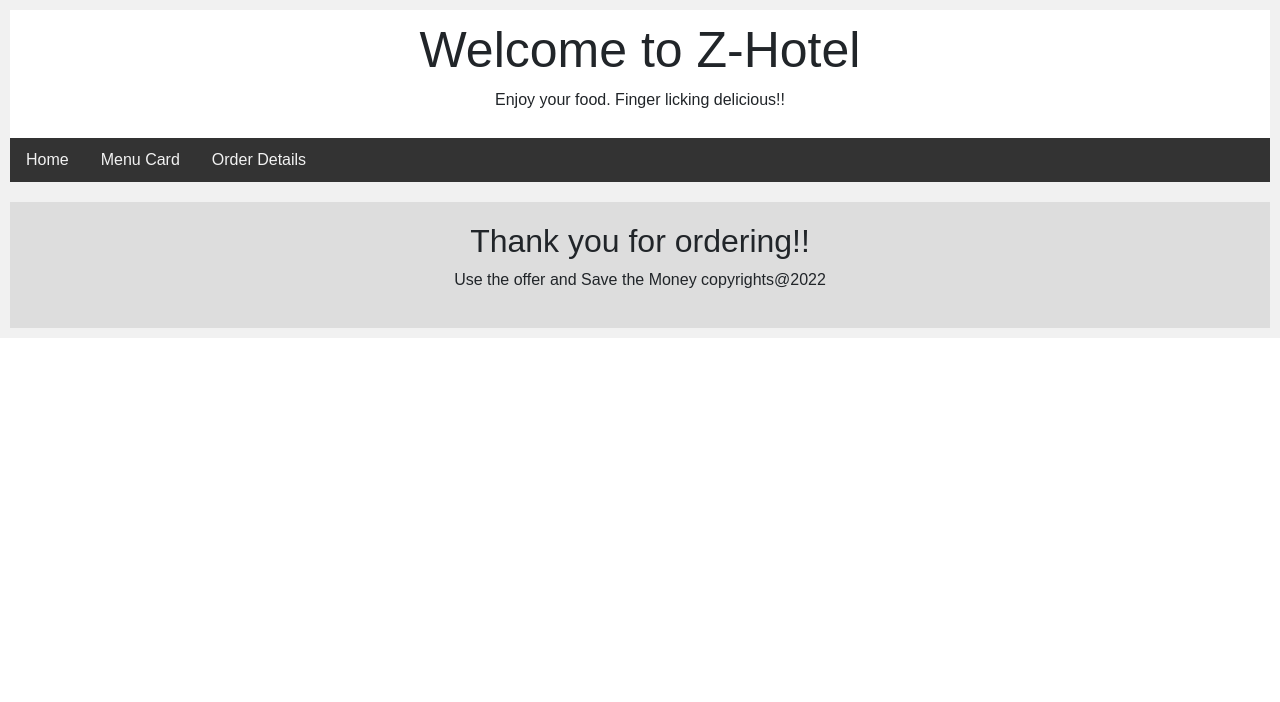
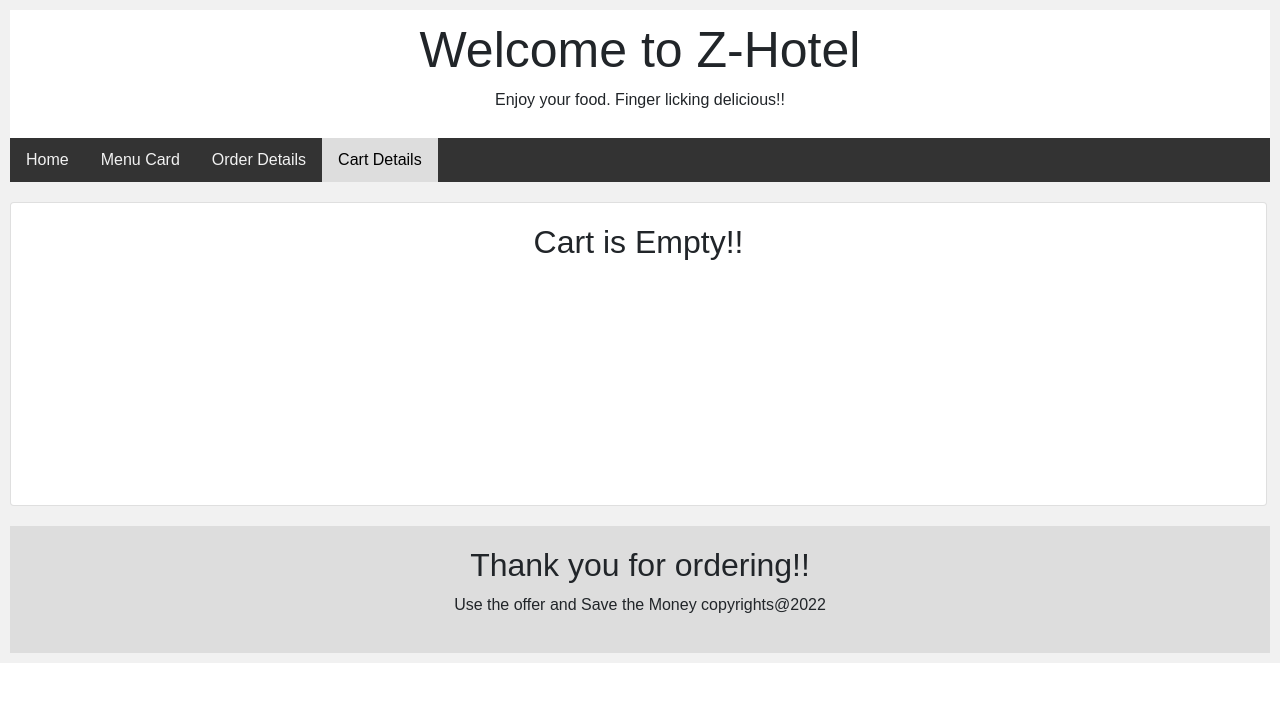
Before and after one commit to Sidhu23695/food-ordering-app, a React (Create React App) app: page /cart in a window 1280 px wide. Shown: the top 702 px of the page. Built offline with nearby package versions, Linux system fonts and the light colour scheme.

Commit message:
modified menu page

```diff
--- a/src/Actions/index.js
+++ b/src/Actions/index.js
@@ -1,13 +1,14 @@
-import { INCREMENT, DECREMENT } from '../Redux/constants';
+import { UPDATE_CART, EMPTY_CART } from '../Redux/constants';
 
-export const increaseCounter = () => {
+export const updateCartDetails = (payload) => {
     return {
-        type: INCREMENT,
+        type: UPDATE_CART,
+        payload,
     };
 };
-
-export const decreaseCounter = () => {
+export const emptyCartDetails = (payload) => {
     return {
-        type: DECREMENT,
+        type: EMPTY_CART,
+        payload,
     };
 };
--- a/src/App.js
+++ b/src/App.js
@@ -22,6 +22,7 @@ function App(props) {
         <Routes>
           <Route path="/food-ordering-app" element={<HomePage {...props} />} />
           <Route path="/menu" element={<MenuDetails {...props} />} />
+          <Route path="/cart" element={<MenuDetails {...props} isCart={true} />} />
           <Route path="/order-details" element={<OrderDetails {...props} />} />
         </Routes>
         <Footer />
--- a/src/Reducers/index.js
+++ b/src/Reducers/index.js
@@ -1,28 +1,61 @@
-import { INCREMENT, DECREMENT } from '../Redux/constants';
+import { UPDATE_CART, EMPTY_CART } from '../Redux/constants';
 
 const INITIAL_STATE = {
-    count: 0,
+    cartDetails: [],
     menuDetails: [
         {
+            id: 1,
             NAME: 'Dosa',
             TYPE: 'Veg',
             CUISINE: 'South Indian',
             AVAILABILITY: ['BREAKFAST','LUNCH'],
-            PRICE: 50
+            PRICE: 50,
+            COUNT: 0
         },
         {
+            id: 2,
             NAME: 'Chappathi',
             TYPE: 'Veg',
             CUISINE: 'North Indian',
             AVAILABILITY: ['BREAKFAST','LUNCH'],
-            PRICE: 40
+            PRICE: 40,
+            COUNT: 0
         },
         {
+            id: 3,
             NAME: 'Chicken',
             TYPE: 'Non-Veg',
             CUISINE: 'South Indian',
             AVAILABILITY: ['BREAKFAST','LUNCH','DINNER'],
-            PRICE: 100
+            PRICE: 100,
+            COUNT: 0
+        },
+        {
+            id: 4,
+            NAME: 'Mutton',
+            TYPE: 'Non-Veg',
+            CUISINE: 'South Indian',
+            AVAILABILITY: ['LUNCH'],
+            PRICE: 180,
+            COUNT: 0
+        },
+        {
+            id: 5,
+            NAME: 'Fish',
+            TYPE: 'Non-Veg',
+            CUISINE: 'South Indian',
+            AVAILABILITY: ['DINNER'],
+            PRICE: 120,
+            COUNT: 0
+        },
+        {
+            id: 6,
+            NAME: 'Cauliflower',
+            TYPE: 'Veg',
+            CUISINE: 'South Indian',
+            AVAILABILITY: ['DINNER'],
+            PRICE: 80,
+            COUNT: 0
         }
     ],
     orderDetails: [
@@ -40,34 +73,48 @@ const INITIAL_STATE = {
           id: 1,
           link: '/food-ordering-app',
           title: 'Home',
-          variant: 'primary'
         },
         {
           id: 2,
           link: '/menu',
           title: 'Menu Card',
-          variant: 'success'
         },
         {
           id: 3,
           link: '/order-details',
           title: 'Order Details',
-          variant: 'warning'
-        }
+        },
+        {
+            id: 4,
+            link: '/cart',
+            title: 'Cart Details',
+          }
     ]
 };
 
 const reducer = (state = INITIAL_STATE, action) => {
     switch (action.type) {
-        case INCREMENT:
+        case UPDATE_CART:
+            let cart = JSON.parse(JSON.stringify(action.payload));
+            cart = cart.filter(menu => menu.COUNT > 0);
             return {
-                ...state, count: state.count + 1,
+                ...state,
+                cartDetails: cart,
+                menuDetails: action.payload,
             };
 
-        case DECREMENT:
+        case EMPTY_CART:
+            let updatedMenu = JSON.parse(JSON.stringify(action.payload));
+            updatedMenu = updatedMenu.map(menu => {
+                menu.COUNT = 0;
+                return menu;
+            });
             return {
-                ...state, count: state.count - 1,
+                ...state,
+                cartDetails: [],
+                menuDetails: updatedMenu,
             };
+
             default: return state;
     }
 };
--- a/src/Redux/constants.js
+++ b/src/Redux/constants.js
@@ -1,2 +1,2 @@
-export const INCREMENT = 'INCREMENT';
-export const DECREMENT = 'DECREMENT';
+export const UPDATE_CART = 'UPDATE_CART';
+export const EMPTY_CART = 'EMPTY_CART';
--- a/src/components/Footer/Footer.js
+++ b/src/components/Footer/Footer.js
@@ -4,7 +4,7 @@ import './Footer.scss';
 
 function Footer(props) {
     return (
-        <div class="footer">
+        <div className="footer">
             <h2>Thank you for ordering!!</h2>
             <p>Use the offer and Save the Money copyrights@2022</p>
         </div>
--- a/src/components/Header/Header.js
+++ b/src/components/Header/Header.js
@@ -16,7 +16,7 @@ function Header(props) {
             </div>
             <div className="topnav">
                 {linkDetails.map((linkVal, i) => {
-                    return <Link to={linkVal.link}><span className={classNames(linkVal.link)} >{linkVal.title}</span></Link>
+                    return <Link key={i} to={linkVal.link}><span className={classNames(linkVal.link)} >{linkVal.title}</span></Link>
                 })}
             </div>
         </>
--- a/src/components/HomePage/HomePage.js
+++ b/src/components/HomePage/HomePage.js
@@ -1,9 +1,9 @@
 import { connect } from "react-redux";
 
-import {
-  increaseCounter,
-  decreaseCounter,
-} from "../../Actions/index";
+// import {
+//   increaseCounter,
+//   decreaseCounter,
+// } from "../../Actions/index";
 import './HomePage.scss';
 
 function HomePage(props) {
@@ -32,8 +32,8 @@ const mapStateToProps = state => {
 
 const mapDispatchToProps = dispatch => {
   return {
-    increaseCounter: () => dispatch(increaseCounter()),
-    decreaseCounter: () => dispatch(decreaseCounter()),
+    // increaseCounter: () => dispatch(increaseCounter()),
+    // decreaseCounter: () => dispatch(decreaseCounter()),
   }
 }
 
--- a/src/components/HomePage/HomePage.scss
+++ b/src/components/HomePage/HomePage.scss
@@ -2,13 +2,13 @@ $text-color: black;
 
 .HomePage {
     color: $text-color;
-}
+
 
     /* Create two unequal columns that floats next to each other */
     /* Left column */
     .leftcolumn {
         float: left;
-    width: 75%;
+        width: 100%;
     }
 
     /* Fake image */
@@ -24,6 +24,7 @@ $text-color: black;
         background-color: white;
         padding: 20px;
         margin-top: 20px;
+        width: 100% !important;
     }
 
     /* Clear floats after the columns */
@@ -36,7 +37,8 @@ $text-color: black;
     /* Responsive layout - when the screen is less than 800px wide, make the two columns stack on top of each other instead of next to each other */
     @media screen and (max-width: 800px) {
         .leftcolumn, .rightcolumn {
-    //   width: 100%;
+        width: 100%;
         padding: 0;
         }
     }
+}
--- a/src/components/MenuDetails/MenuDetails.js
+++ b/src/components/MenuDetails/MenuDetails.js
@@ -1,20 +1,98 @@
 import { connect } from "react-redux";
 
 import {
-  increaseCounter,
-  decreaseCounter,
+    updateCartDetails,
+    emptyCartDetails
 } from "../../Actions/index";
 import './MenuDetails.scss';
 
 function MenuDetails(props) {
 
-    const { menuDetails } = props;
+    const { menuDetails, isCart } = props;
+
+    const updateCart = (id, isAdd) => {
+        let menus = JSON.parse(JSON.stringify(menuDetails));
+        menus.filter((menu, i) => {
+            if (id === i+1) {
+                menu.COUNT = isAdd ? menu.COUNT+1 : menu.COUNT !== 0 ? menu.COUNT-1 : 0;
+            }
+            return menu;
+        });
+        props.updateCartDetails(menus);
+    }
+
+  const Card = (menu, isEmptyCard, index) => {
+    return (
+        !isEmptyCard
+            ? <div key={index} className="card">
+                <h2>{menu.NAME}</h2>
+                <div className="fakeimg" style={{height: '250px', backgroundSize: 'cover'}}></div>
+                <br/>
+                <p>
+                    <b>Type:</b> {menu.TYPE}
+                </p>
+                <p>
+                    <b>Cuisine:</b> {menu.CUISINE}
+                </p>
+                <p>
+                    <b>Availability:</b> {menu.AVAILABILITY.join(', ')}
+                </p>
+                <p>
+                    <b>Price: ₹</b>{menu.PRICE}
+                </p>
+                <center>
+                    <button onClick={() => updateCart(menu.id, false)}>-</button> &nbsp; {menu.COUNT} &nbsp;
+                    <button onClick={() => updateCart(menu.id, true)}>+</button>
+                </center>
+            </div>
+            : <div className="card fullCard">
+                <center>
+                    <h2>Cart is Empty!!</h2>
+                </center>
+                <br/><br/><br/><br/><br/><br/><br/><br/><br/>
+            </div>
+        )
+    };
+
+    const isCartEmpty = () => {
+        if (isCart) {
+            return !menuDetails.some(menu => menu.COUNT > 0);
+        }
+    }
+
+    const isPlaceOrderButton = () => {
+        if (isCart) {
+            return menuDetails.some(menu => menu.COUNT > 0);
+        }
+    }
+
+    const placeOrder = () => {
+        props.emptyCartDetails(menuDetails);
+    }
+
     return (
         <div className="MenuDetails">
-        MenuDetails Page
+            <div className="row">
+                <div className="leftcolumn">
                     {menuDetails.map((menu, i) =>
-            <p key={i}>{menu.NAME}</p>
+                        isCart && menu.COUNT> 0
+                        ? Card(menu, isCartEmpty(), i)
+                        : !isCart ?  Card(menu, isCartEmpty(), i)
+                        : ''
                     )}
+
+                    {isCartEmpty()
+                    ? Card(null, isCartEmpty(), 0)
+                    : ''}
+                </div>
+                {isPlaceOrderButton()
+                ? <div>
+                    <center>
+                        <button className="placeOrderButton" onClick={() => placeOrder()}>Place Order</button>
+                    </center>
+                </div>
+                : ''}
+            </div>
         </div>
     );
 }
@@ -28,8 +106,8 @@ const mapStateToProps = state => {
 
 const mapDispatchToProps = dispatch => {
     return {
-      increaseCounter: () => dispatch(increaseCounter()),
-      decreaseCounter: () => dispatch(decreaseCounter()),
+        updateCartDetails: (payload) => dispatch(updateCartDetails(payload)),
+        emptyCartDetails: (payload) => dispatch(emptyCartDetails(payload)),
     }
 }
 
--- a/src/components/MenuDetails/MenuDetails.scss
+++ b/src/components/MenuDetails/MenuDetails.scss
@@ -0,0 +1,45 @@
+.MenuDetails {
+    .card {
+        background-color: white;
+        padding: 20px;
+        margin-top: 20px;
+        width: 20% !important;
+        margin-top: 20px;
+        margin-right: 65px;
+    }
+    .fullCard {
+        width: 100% !important;
+        margin-right: 10px;
+    }
+
+    .fakeimg {
+        background-color: #aaa;
+        background-image: url('https://www.shopvy.in/manage/uploads/cp_categorise/20191120181037-2019-11-20cp_categorise181030.png');
+        width: 100%;
+        padding: 20px;
+    }
+
+    @media screen and (max-width: 600px) {
+        .card {
+            width: 100% !important;
+            padding: 20px;
+            margin-right: 0px;
+        }
+    }
+
+    .leftcolumn {
+        float: left;
+        width: 100%;
+        display: flex;
+        flex-direction: row;
+        padding-right: 5px;
+        flex-wrap: wrap;
+    }
+
+    .placeOrderButton {
+        background-color: #4cbb59;
+        border-radius: 20px;
+        height: 50px;
+        width: 150px;
+    }
+}
```
Also changed, not shown: src/components/OrderDetails/OrderDetails.js (added, +36 -0 lines), 1 other file (tests, documents, lock files or other folders). Lines whose indentation alone changed are shown as unchanged.
